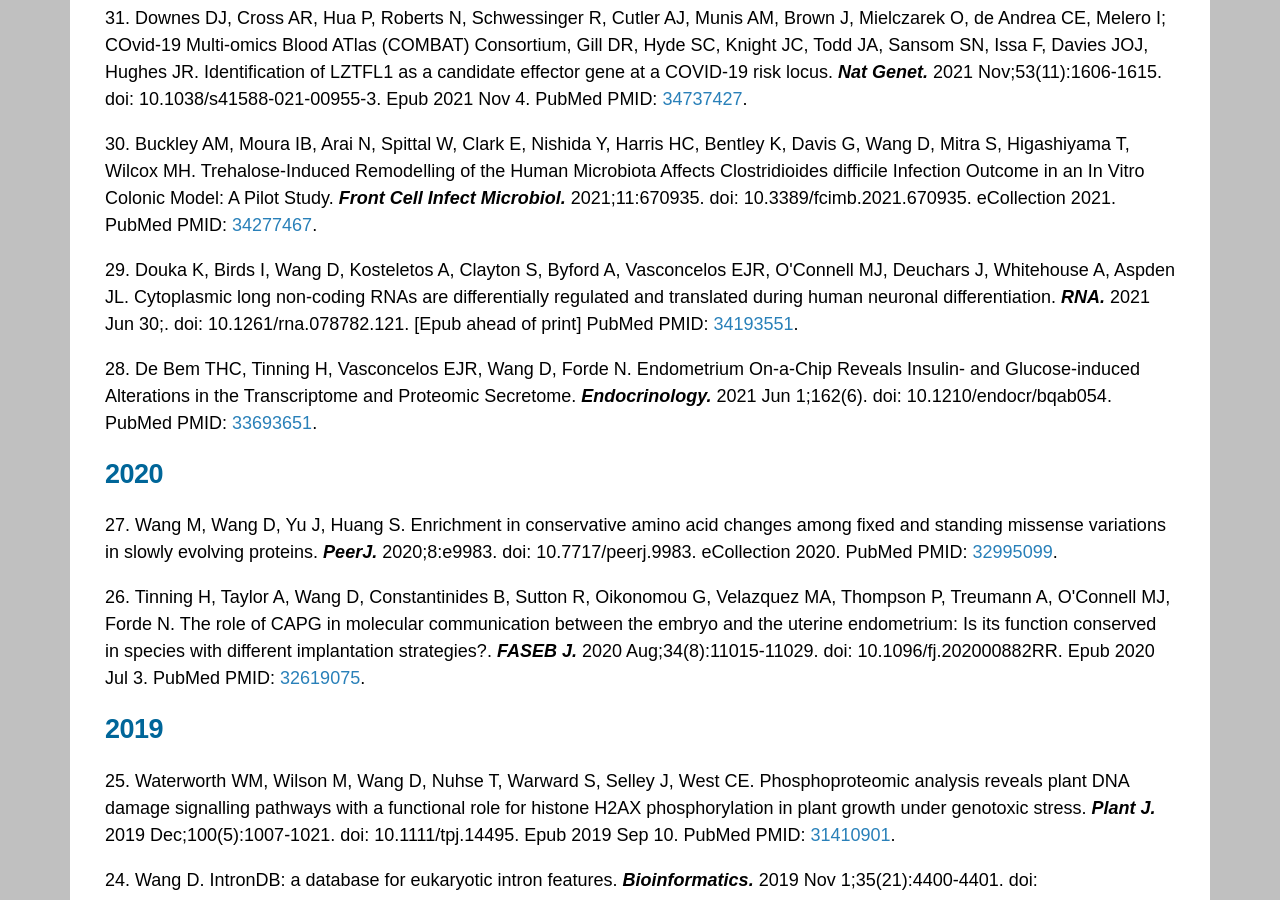
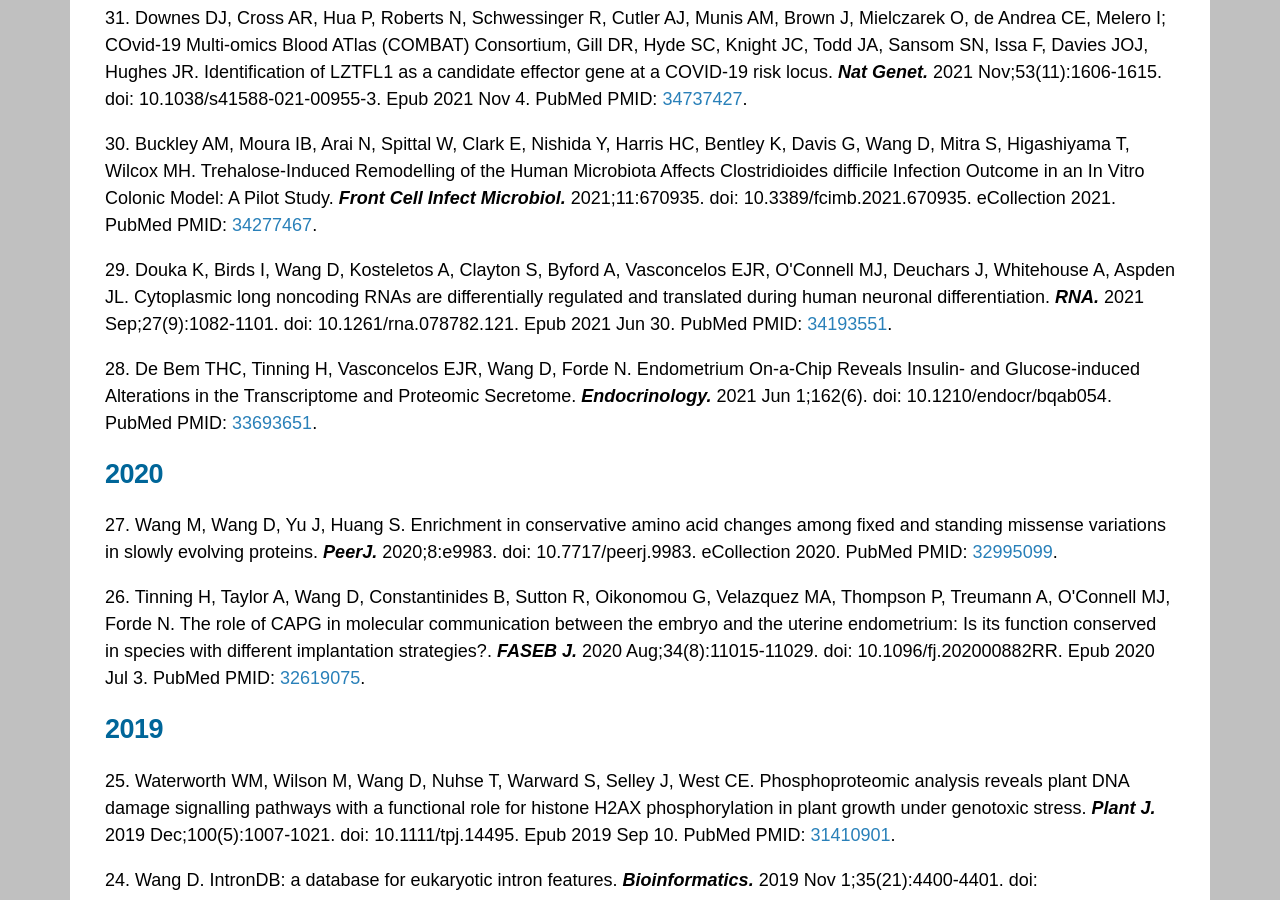
Before and after one commit to NextGenBioinformatics/dapeng-wang, a Jekyll site: the page publications.html, which Jekyll copies as it is, in a window 1280 px wide and 900 px high, scrolled down 2144 px. Built offline with Jekyll 4.4.1, drawn with Linux system fonts in a browser that asks for light colours; some of the changed text lies outside the part shown.

Commit message:
Add files via upload

```diff
--- a/publications.html
+++ b/publications.html
@@ -80,7 +80,7 @@
 
                 <p>30. Buckley AM, Moura IB, Arai N, Spittal W, Clark E, Nishida Y, Harris HC, Bentley K, Davis G, Wang D, Mitra S, Higashiyama T, Wilcox MH. Trehalose-Induced Remodelling of the Human Microbiota Affects Clostridioides difficile Infection Outcome in an In Vitro Colonic Model: A Pilot Study. <b><i>Front Cell Infect Microbiol.</i></b> 2021;11:670935. doi: 10.3389/fcimb.2021.670935. eCollection 2021. PubMed PMID: <a target="blank" href="https://www.ncbi.nlm.nih.gov/pubmed/34277467">34277467</a>.</p>
 
-                <p>29. Douka K, Birds I, Wang D, Kosteletos A, Clayton S, Byford A, Vasconcelos EJR, O'Connell MJ, Deuchars J, Whitehouse A, Aspden JL. Cytoplasmic long non-coding RNAs are differentially regulated and translated during human neuronal differentiation. <b><i>RNA.</i></b> 2021 Jun 30;. doi: 10.1261/rna.078782.121. [Epub ahead of print] PubMed PMID: <a target="blank" href="https://www.ncbi.nlm.nih.gov/pubmed/34193551">34193551</a>.</p>
+                <p>29. Douka K, Birds I, Wang D, Kosteletos A, Clayton S, Byford A, Vasconcelos EJR, O'Connell MJ, Deuchars J, Whitehouse A, Aspden JL. Cytoplasmic long noncoding RNAs are differentially regulated and translated during human neuronal differentiation. <b><i>RNA.</i></b> 2021 Sep;27(9):1082-1101. doi: 10.1261/rna.078782.121. Epub 2021 Jun 30. PubMed PMID: <a target="blank" href="https://www.ncbi.nlm.nih.gov/pubmed/34193551">34193551</a>.</p>
 
                 <p>28. De Bem THC, Tinning H, Vasconcelos EJR, Wang D, Forde N. Endometrium On-a-Chip Reveals Insulin- and Glucose-induced Alterations in the Transcriptome and Proteomic Secretome. <b><i>Endocrinology.</i></b> 2021 Jun 1;162(6). doi: 10.1210/endocr/bqab054. PubMed PMID: <a target="blank" href="https://www.ncbi.nlm.nih.gov/pubmed/33693651">33693651</a>.</p>
 
```
Also changed, not shown: other parts of publications.html (+1 -1 lines).
